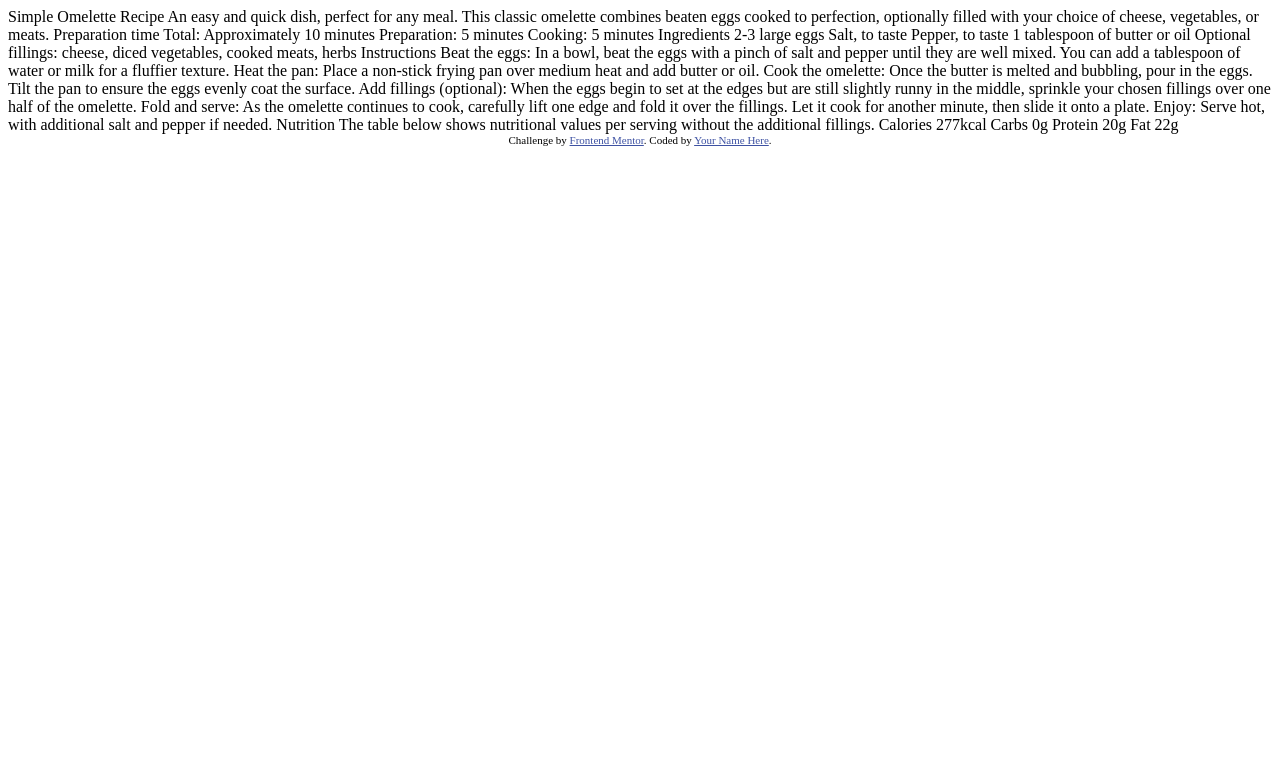
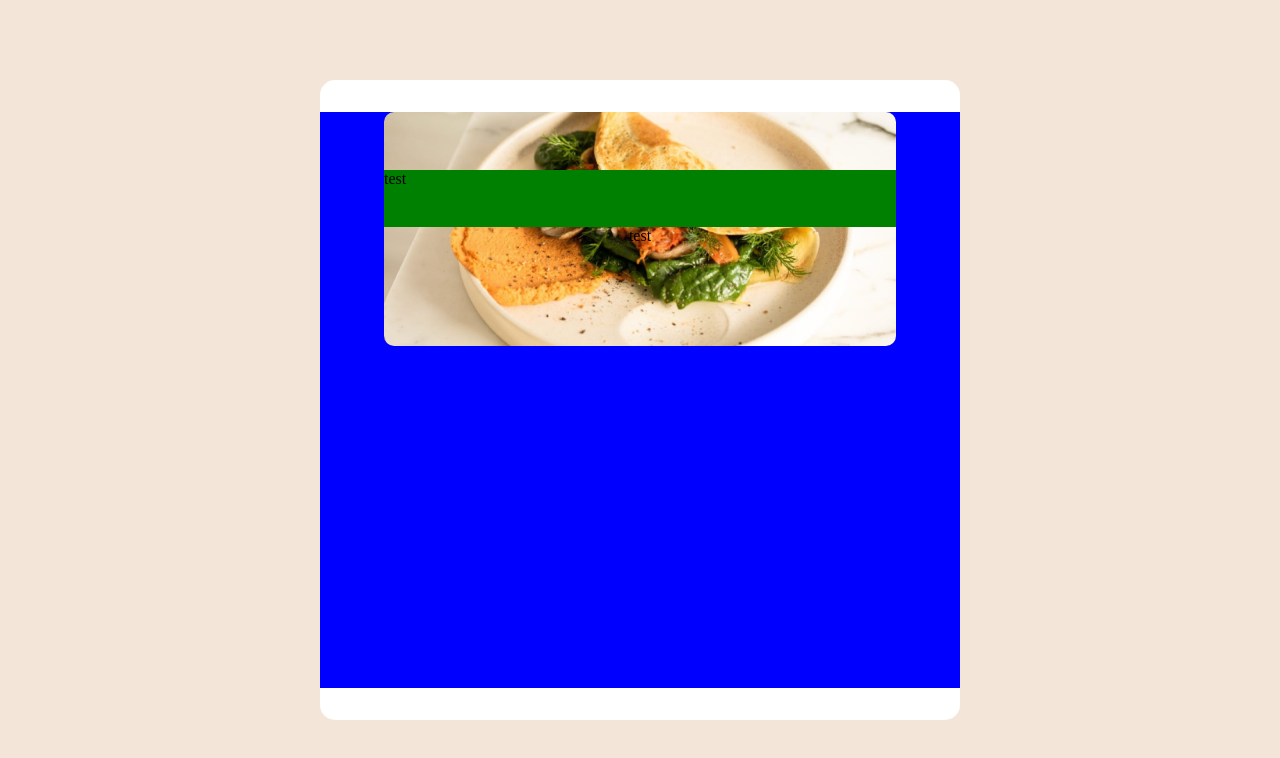
Before and after one commit to m-abend/recipe-page, a plain HTML site: page index.html in a window 1280 px wide. Drawn offline with Linux system fonts and the light colour scheme.

Commit message:
WIP recipe page

```diff
--- /dev/null
+++ b/assets/style.css
@@ -0,0 +1,86 @@
+:root {
+    --main-background-color: hsl(30, 54%, 90%);
+    --recipe-background-color: hsl(0, 0%, 100%);
+}
+
+* {
+    margin: 0;
+    padding: 0;
+}
+
+body {
+    background-color: green;
+    height: 100%;
+    width: 100%;
+}
+
+.recipe-main {
+    width: 100%;
+    height: 100%;
+    position:absolute;
+    display: flex;
+    flex-direction: column;
+    justify-content: center;
+    align-items: center;
+    background-color: var(--main-background-color);
+}
+
+.recipe-main-container {
+    width: 50%;
+    height: 80%;
+    display:flex;
+    flex-direction: column;
+    justify-content: center;
+    background-color: var(--recipe-background-color);
+    border-radius: 15px;
+    -webkit-border-radius: 15px;
+    -moz-border-radius: 15px;
+    -ms-border-radius: 15px;
+    -o-border-radius: 15px;
+}
+
+.recipe-main-container-wrapper {
+    width: 100%;
+    height: 90%;
+    background-color: blue;
+    display: flex;
+    flex-direction: column;
+    align-items: center;
+}
+
+.recipe-main-container-wrapper-inner {
+    width: 80%;
+    height: 100%;
+    display: flex;
+    flex-direction: column;
+    align-items: center;
+}
+
+.recipe-box-content-1 {
+    width:  100%;
+    height: auto;
+    flex-direction: column;
+    display: flex;
+    align-items: center;
+}
+
+.recipe-image img {
+    border-radius: 10px;
+    max-width: 100%;
+    -webkit-border-radius: 10px;
+    -moz-border-radius: 10px;
+    -ms-border-radius: 10px;
+    -o-border-radius: 10px;
+}
+
+
+.recipe-box-content-2 {
+    width:  100%;
+    height: 10%;
+    background-color: green;
+}
+
+.recipe-box-content-1 {
+    width:  100%;
+    height: 10%;
+}
--- a/index.html
+++ b/index.html
@@ -5,6 +5,7 @@
   <meta name="viewport" content="width=device-width, initial-scale=1.0"> <!-- displays site properly based on user's device -->
 
   <link rel="icon" type="image/png" sizes="32x32" href="./assets/images/favicon-32x32.png">
+  <link rel="stylesheet" type="text/css" href="/assets/style.css">
 
   <title>Frontend Mentor | Recipe page</title>
 
@@ -15,6 +16,22 @@
   </style>
 </head>
 <body>
+
+  <div class="recipe-main">
+    <div class="recipe-main-container">
+      <div class="recipe-main-container-wrapper">
+        <div class="recipe-main-container-wrapper-inner">
+
+        <div class="recipe-box-content-1">
+          <div class="recipe-image"><img src="/assets/images/image-omelette.jpeg" alt="Omelette" /></div>
+        </div>
+
+        <div class="recipe-box-content-2"><p>test</p></div>
+        <div class="recipe-box-content-3"><p>test</p></div>
+      </div>
+      </div>
+    </div>
+  </div>
 
   Simple Omelette Recipe
 
```
